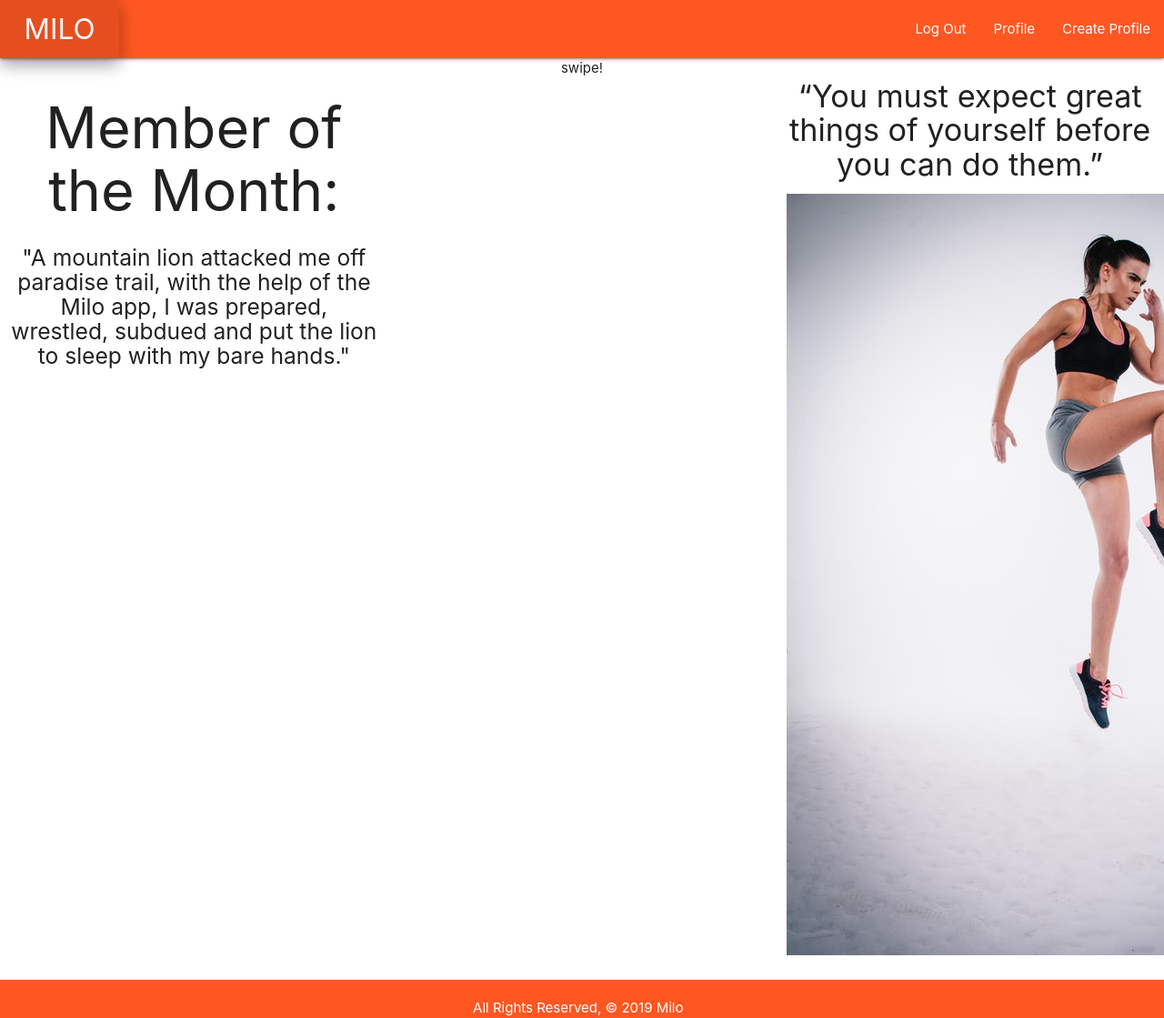
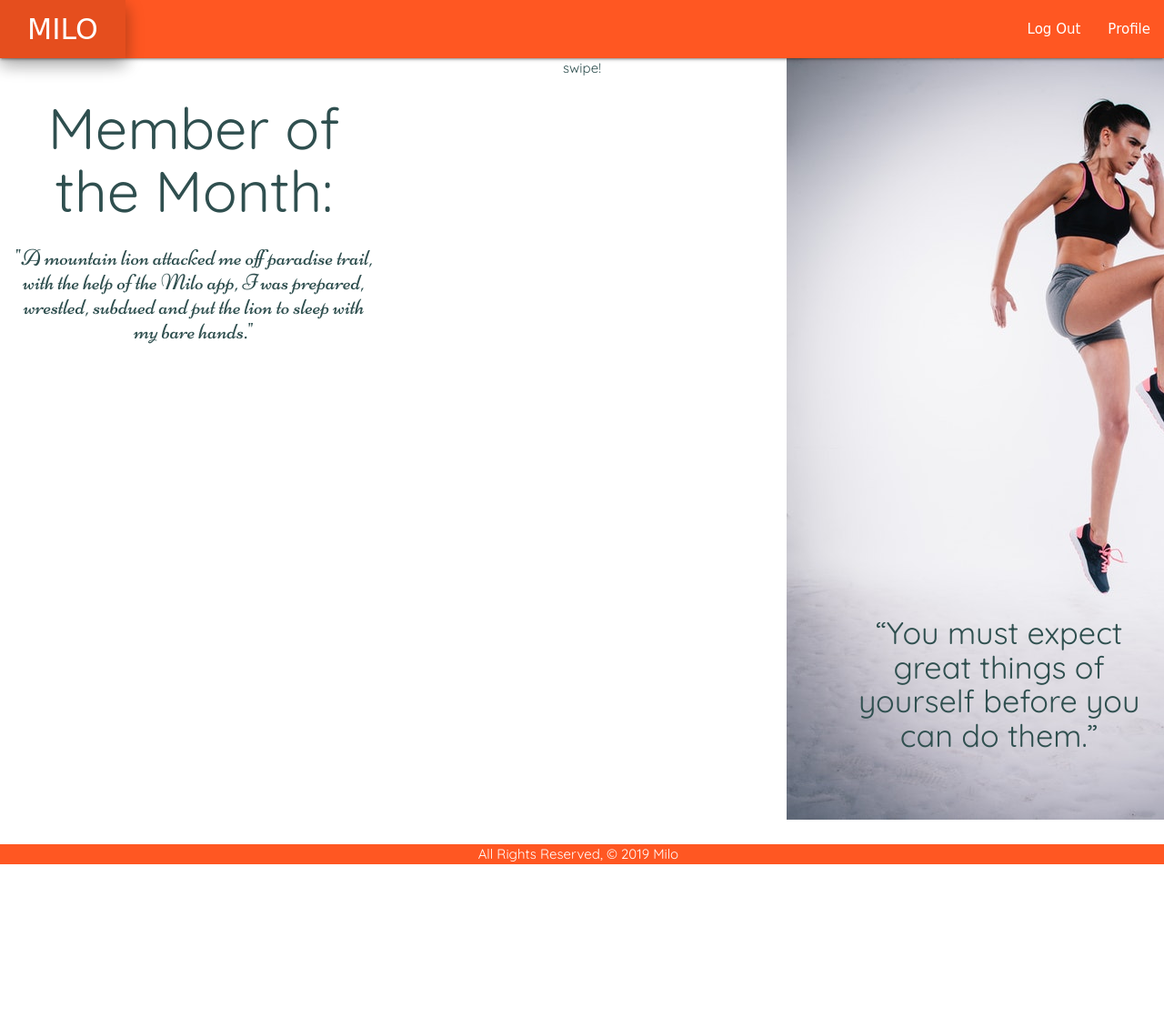
Before and after one commit to garryc5/milo, a Django app: page / in a window 1280 px wide; the page is wider, and only the part inside the window is pictured. Shown: that part at 91% size. After the commit the page ends 950 px from the top of that part, so only its background shows below. Run offline with Django 3.2, Linux system fonts and the light colour scheme; the visitor is signed in with stand-in values (Sample User, id 1); some web fonts are replaced.

Commit message:
css change

```diff
--- a/milo/main_app/templates/base.html
+++ b/milo/main_app/templates/base.html
@@ -11,7 +11,7 @@
     <link href="https://fonts.googleapis.com/css?family=Quicksand&display=swap" rel="stylesheet">
     <link href="https://fonts.googleapis.com/css?family=Niconne&display=swap" rel="stylesheet">
     <link rel="stylesheet" href="https://cdnjs.cloudflare.com/ajax/libs/materialize/1.0.0/css/materialize.min.css">
-    <link rel="stylesheet" type="text/css" href="{% static 'css/moblie.css' %}">
+    <link rel="stylesheet" type="text/css" href="{% static 'css/style.css' %}">
     <script src="https://cdnjs.cloudflare.com/ajax/libs/materialize/1.0.0/js/materialize.min.js"></script>
 </head>
 <body>
@@ -25,7 +25,6 @@
                   {% if user.is_authenticated %}
                    <li><a href="{% url 'logout' %}">Log Out</a></li>
                    <li><a href="{% url 'profile' %}">Profile</a></li>
-                   <li><a href="{% url 'profile_create' %}"> Create Profile</a></li>
                    {% else %}
                     <li><a href="{% url 'signup' %}">Sign Up</a></li>
                     <li><a href="{% url 'login' %}">Log In</a></li>
```
